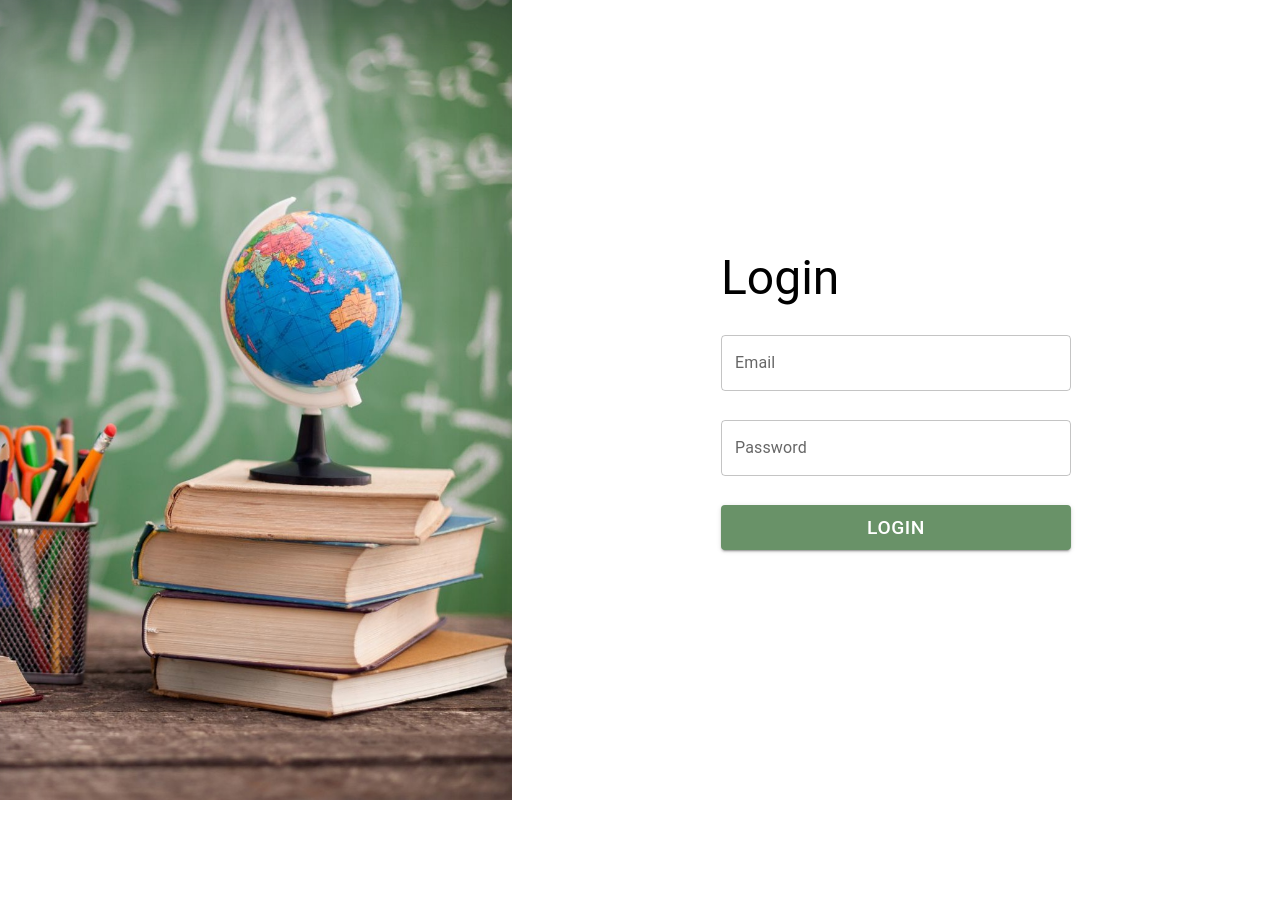
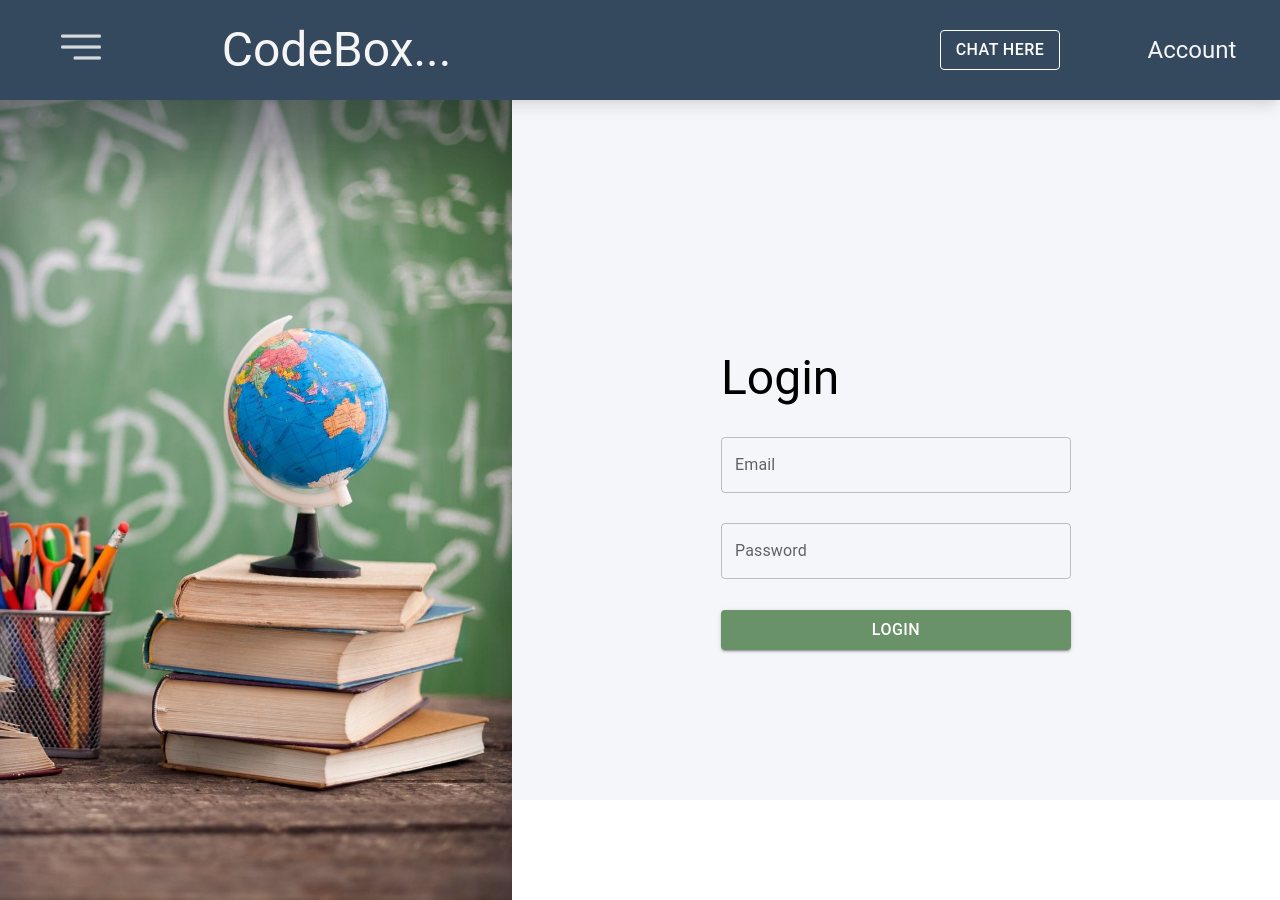
Before and after one commit to ItsMeVishal007/School-Management, a React (Create React App) app in the folder client/: page /login in a window 1280 px wide. Before the commit the page ends 800 px from the top, so only its background shows below. Built offline with nearby package versions, Linux system fonts and the light colour scheme.

Commit message:
adding navbar and currently working on the  side bar

```diff
--- a/client/src/App.tsx
+++ b/client/src/App.tsx
@@ -1,17 +1,18 @@
-import React from "react";
-import { BrowserRouter as Router, Switch, Route } from "react-router-dom";
-import { AllRoutes } from "./routes/Index";
-import "./App.css";
+import React from 'react';
+import { BrowserRouter as Router, Switch, Route } from 'react-router-dom';
+import { AllRoutes } from './routes/Index';
+import Layout from './components/Layout';
+import './App.css';
 
 const App: React.FC = (): any => {
   return (
     <Router>
       <Switch>
-        {
-          AllRoutes.map<React.ReactElement>(({path, component}) => (
+        <Layout>
+          {AllRoutes.map<React.ReactElement>(({ path, component }) => (
             <Route path={path} component={component} />
-          ))
-        }
+          ))}
+        </Layout>
       </Switch>
     </Router>
   );
--- a/client/src/components/Button.tsx
+++ b/client/src/components/Button.tsx
@@ -1,23 +1,30 @@
-import React from "react";
-import Button from "@mui/material/Button";
+import React from 'react';
+import Button from '@mui/material/Button';
 
 // 699268
 interface ButtonInterface {
   btnType: string;
   label: string;
   onClick?: () => any;
+  style?: any;
 }
 
 const MainBtn: React.FunctionComponent<ButtonInterface> = ({
   btnType,
   label,
   onClick,
+  style
 }) => {
   return (
     <Button
-      variant={btnType === "Primary" ? "contained" : "outlined"}
-      style={{ backgroundColor: "#699268", fontSize: "1.2rem" }}
-      size='medium'
+      variant={btnType === 'Primary' ? 'contained' : 'outlined'}
+      style={{
+        backgroundColor: btnType === 'Primary' ? '#699268' : '#f5f6fa00',
+        fontSize: '1rem',
+        color:'white',
+        ...style
+      }}
+      size="medium"
       onClick={onClick}
     >
       {label}
--- a/client/src/components/Layout.tsx
+++ b/client/src/components/Layout.tsx
@@ -1,16 +1,38 @@
 import React from 'react';
-import "../styles/components/Layout.scss";
+import Burgur from '../assets/images/menu.png';
+import Button from './Button';
+import '../styles/components/Layout.scss';
+import Text from './Text';
 
-const Layout: React.FC = () => {
+interface iLayout {
+  children: any;
+}
+
+const Layout: React.FC<iLayout> = ({ children }) => {
   return (
     <div className="layout">
       <div className="navbar">
         <div className="burgur-menu">
-
+          <img src={Burgur} alt="burgur" />
+          <Text hType="h3" text="CodeBox..." />
+        </div>
+        <div className="left-menu">
+          <Button
+            btnType="outlined"
+            label="Chat here"
+            onClick={() => {
+              console.log('entering chat room');
+            }}
+            style={{borderColor: 'white'}}
+          />
+          <div className="userIcon">
+            <Text hType="h5" text="Account" />
           </div>
         </div>
       </div>
-    )
-}
+      {children}
+    </div>
+  );
+};
 
 export default Layout;
--- /dev/null
+++ b/client/src/context/sidebar.tsx
@@ -0,0 +1,16 @@
+import React, { createContext, useState } from 'react';
+
+export const SideBarContext: any = createContext(false);
+
+interface iSidebar {
+  children: any;
+}
+
+export const SideBarContextProvider: React.FC<iSidebar> = ({ children }) => {
+  const [isSideBar, setIsSideBar] = useState<any>(false);
+  return (
+    <SideBarContext.Provider value={{ isSideBar, setIsSideBar }}>
+      {children}
+    </SideBarContext.Provider>
+  );
+};
--- a/client/src/index.tsx
+++ b/client/src/index.tsx
@@ -1,11 +1,14 @@
 import React from 'react';
 import ReactDOM from 'react-dom';
+import { SideBarContextProvider } from './context/sidebar';
 import './index.css';
 import App from './App';
 
 ReactDOM.render(
   <React.StrictMode>
-    <App />
+    <SideBarContextProvider>
+      <App />
+    </SideBarContextProvider>
   </React.StrictMode>,
-  document.getElementById('root')
+  document.getElementById('root'),
 );
--- a/client/src/routes/Index.tsx
+++ b/client/src/routes/Index.tsx
@@ -3,17 +3,17 @@ import Login from '../Pages/auth/Login';
 import Home from '../Pages/home/Index';
 import About from '../Pages/home/About';
 
-export const AllRoutes : {path:string, component: any}[] = [
+export const AllRoutes: { path: string; component: any }[] = [
   {
-        path: "/login",
-        component : Login
+    path: '/login',
+    component: Login,
   },
   {
-        path: "/home",
-        component : Home
+    path: '/home',
+    component: Home,
   },
   {
-        path: "/about",
-        component : About
+    path: '/about',
+    component: About,
   },
-]
+];
--- a/client/src/styles/components/Layout.scss
+++ b/client/src/styles/components/Layout.scss
@@ -0,0 +1,40 @@
+.layout {
+  width: 100vw;
+  height: 100vh;
+  background-color: #f5f6fa;
+  & .navbar {
+    color: whitesmoke;
+    background-color: #34495e;
+    box-shadow: rgba(0, 0, 0, 0.1) 0px 10px 15px -3px,
+      rgba(0, 0, 0, 0.05) 0px 4px 6px -2px;
+    height: 100px;
+    display: flex;
+    align-items: center;
+    justify-content: space-between;
+    z-index: 5;
+    & .burgur-menu {
+      display: flex;
+      flex-direction: row;
+      justify-content: space-around;
+      width: 40%;
+      //   border: 2px solid rgb(8, 5, 5);
+    }
+    & .burgur-menu img {
+      filter: invert(1);
+      width: 40px;
+      height: 50px;
+      opacity: 0.8;
+      cursor: pointer;
+    }
+    & .left-menu {
+      width: 30%;
+      display: flex;
+      flex-direction: row;
+      justify-content: space-around;
+      align-items: center;
+      & .userIcon{
+          cursor: pointer;
+      }
+    }
+  }
+}
```
Also changed, not shown: client/src/components/SideBar.tsx (added, +11 -0 lines), client/src/assets/images/userIcon.png (added). Lines whose indentation alone changed are shown as unchanged.
